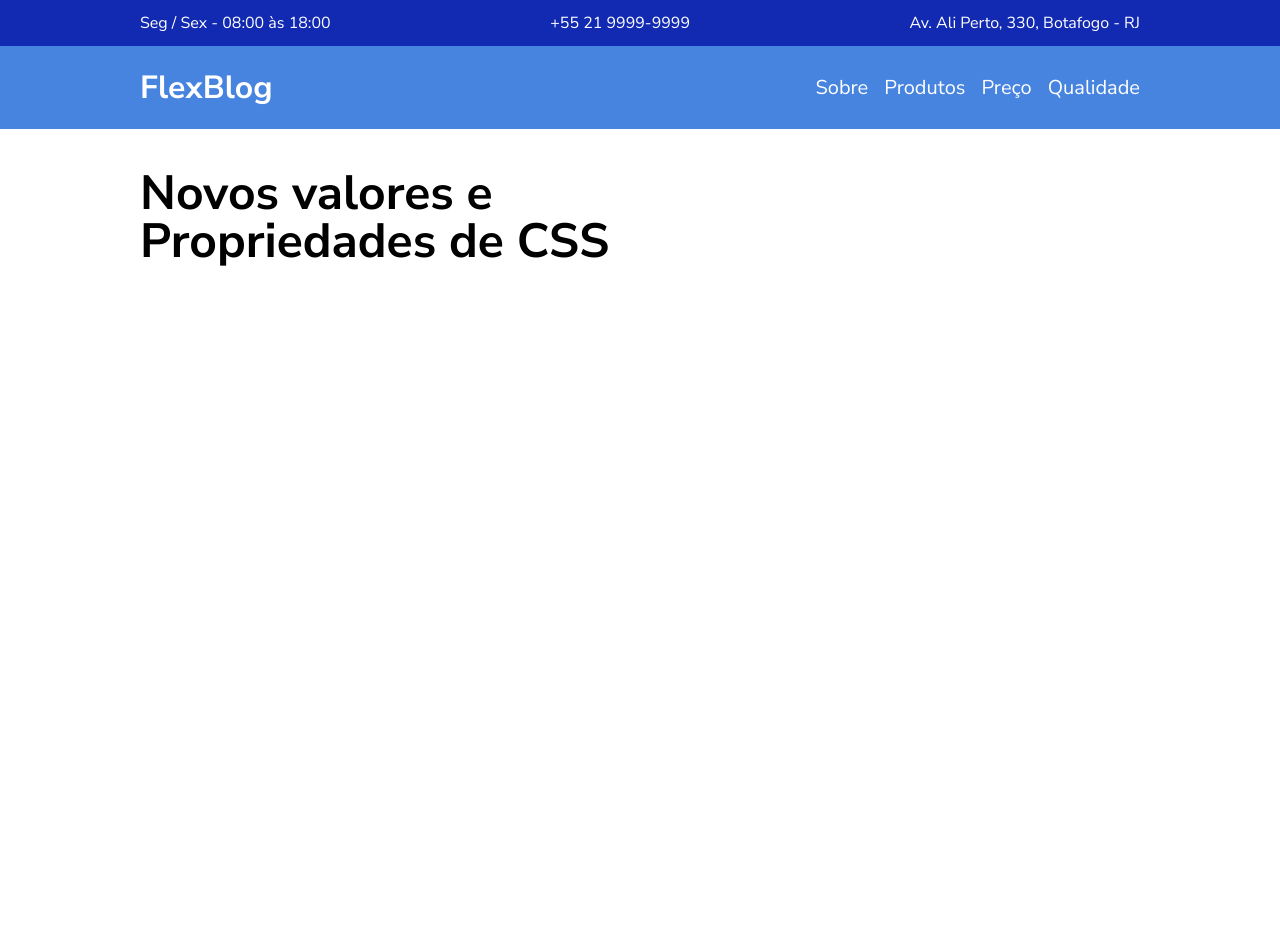
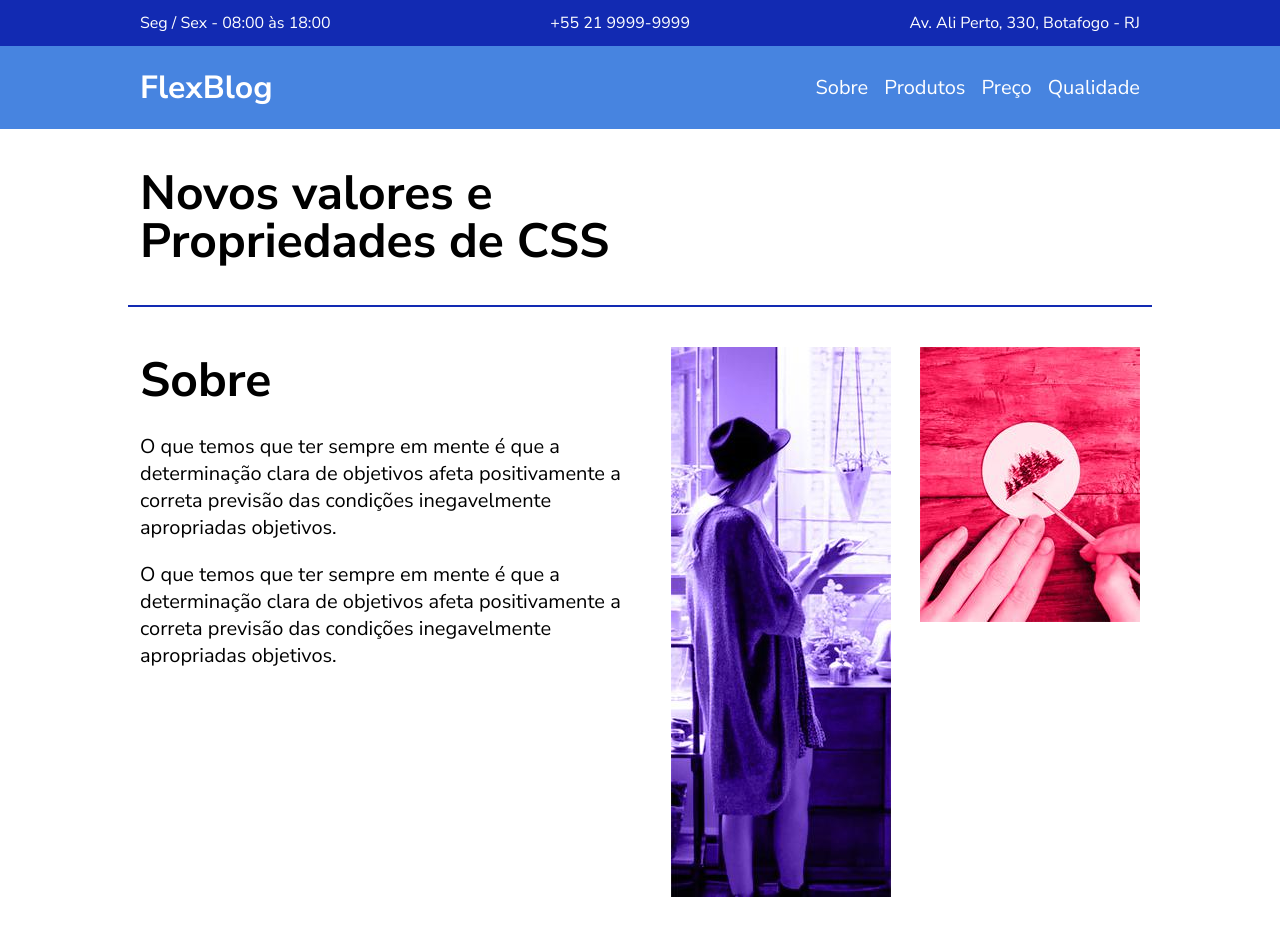
Before and after one commit to ronaldof16/flexblog, a plain HTML site: page index.html in a window 1280 px wide. Before the commit the page ends 800 px from the top, so only its background shows below. Drawn offline with Linux system fonts and the light colour scheme.

Commit message:
criação do html e estilização da classe sobre

```diff
--- a/index.html
+++ b/index.html
@@ -33,6 +33,19 @@
     <main>
         <h1>Novos valores e<br>
         Propriedades de CSS</h1>
+        <section class="sobre">
+            <div class="texto">
+                <h2 class="texto-titulo">Sobre</h2>
+                <p class="texto-paragrafo">O que temos que ter sempre em mente é que a determinação clara de
+                objetivos afeta positivamente a correta previsão das condições
+                inegavelmente apropriadas objetivos.</p>
+                <p class="texto-paragrafo">O que temos que ter sempre em mente é que a determinação clara de
+                objetivos afeta positivamente a correta previsão das condições
+                inegavelmente apropriadas objetivos.</p>
+            </div>
+            <img class="img-sobre" src="./img/sobre1.jpg" alt="Mulher mexendo no celular">
+            <img class="img-sobre" src="./img/sobre2.jpg" alt="desenho">
+        </section>
     </main>
 </body>
 </html>
--- a/style.css
+++ b/style.css
@@ -73,3 +73,26 @@ h1 {
     padding: 2.5rem 0.75rem;
     line-height: 1;
 }
+
+.sobre {
+    display: flex;
+    max-width: 1000px;
+    margin: 0 auto;
+    gap: 1.8rem;
+    padding: 2.5rem 0.75rem;
+    border-top: 2px solid #122ab2;
+}
+
+.texto-titulo {
+    font-size: 3rem;
+    margin: 0px;
+}
+
+.texto-paragrafo {
+    font-size: 1.25rem;
+}
+
+.img-sobre {
+    max-height: 100%;
+    align-self: flex-start;
+}
```
